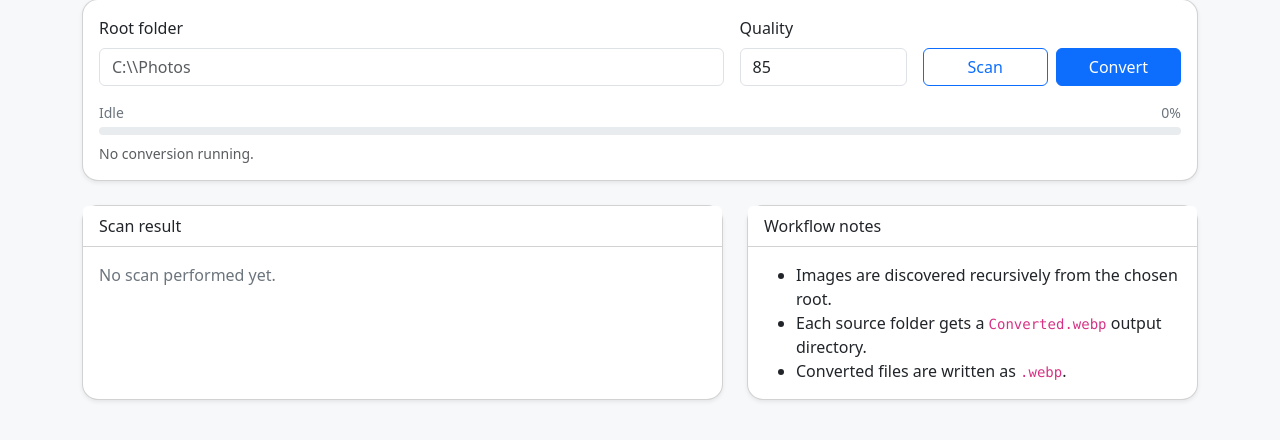
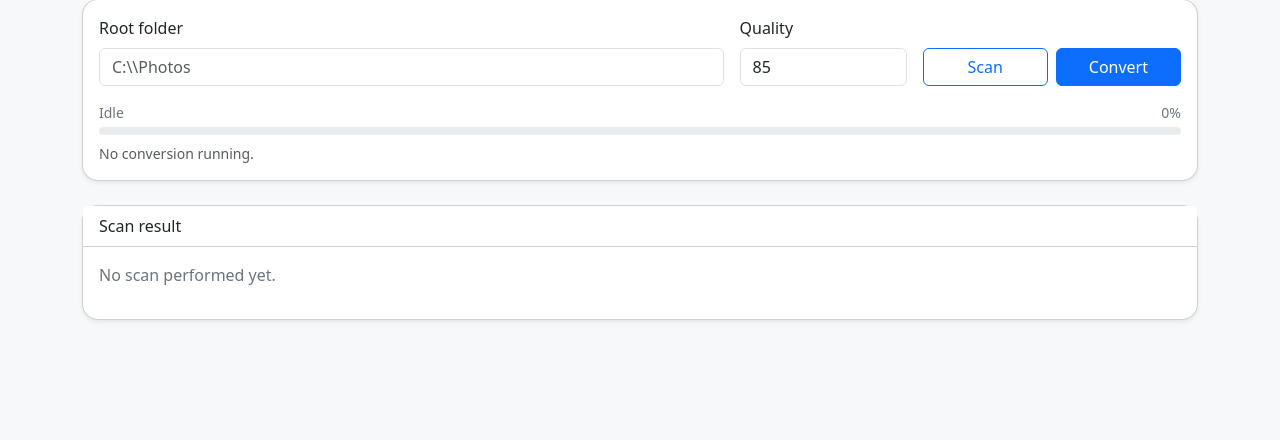
Before and after one commit to scott-dowell/ImageTools, a Flask app: page / in a window 1280 px wide. Shown: the part 163-603 px from the top of the page. Run offline with Flask 3, Linux system fonts and the light colour scheme.

Commit message:
Remove workflow notes card

```diff
--- a/templates/index.html
+++ b/templates/index.html
@@ -51,25 +51,13 @@
     </div>
 
     <div class="row g-4">
-      <div class="col-lg-7">
+      <div class="col-12">
         <div class="card shadow-sm h-100">
           <div class="card-header bg-white">Scan result</div>
           <div class="card-body">
             <div id="summary" class="text-secondary">No scan performed yet.</div>
             <div id="folderSummary" class="mt-3"></div>
             <div id="resultsMeta" class="mt-3"></div>
-          </div>
-        </div>
-      </div>
-      <div class="col-lg-5">
-        <div class="card shadow-sm h-100">
-          <div class="card-header bg-white">Workflow notes</div>
-          <div class="card-body">
-            <ul class="mb-0">
-              <li>Images are discovered recursively from the chosen root.</li>
-              <li>Each source folder gets a <code>Converted.webp</code> output directory.</li>
-              <li>Converted files are written as <code>.webp</code>.</li>
-            </ul>
           </div>
         </div>
       </div>
```
